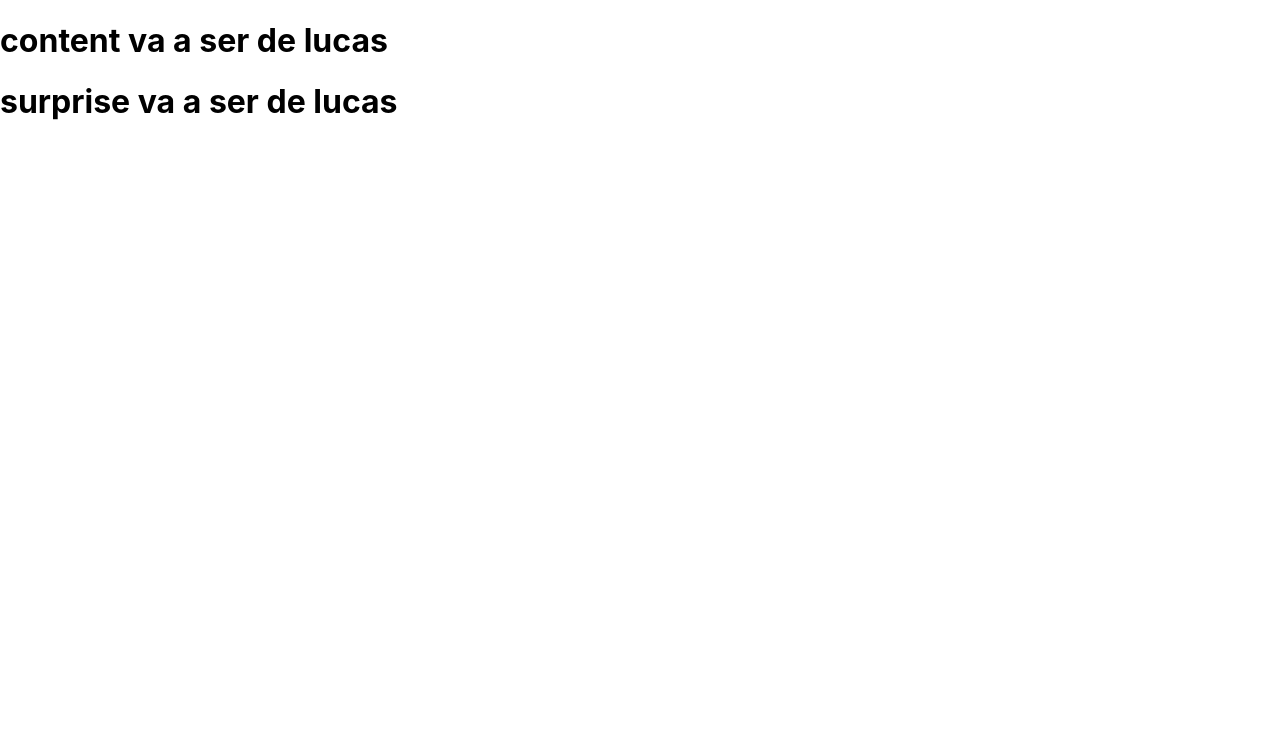
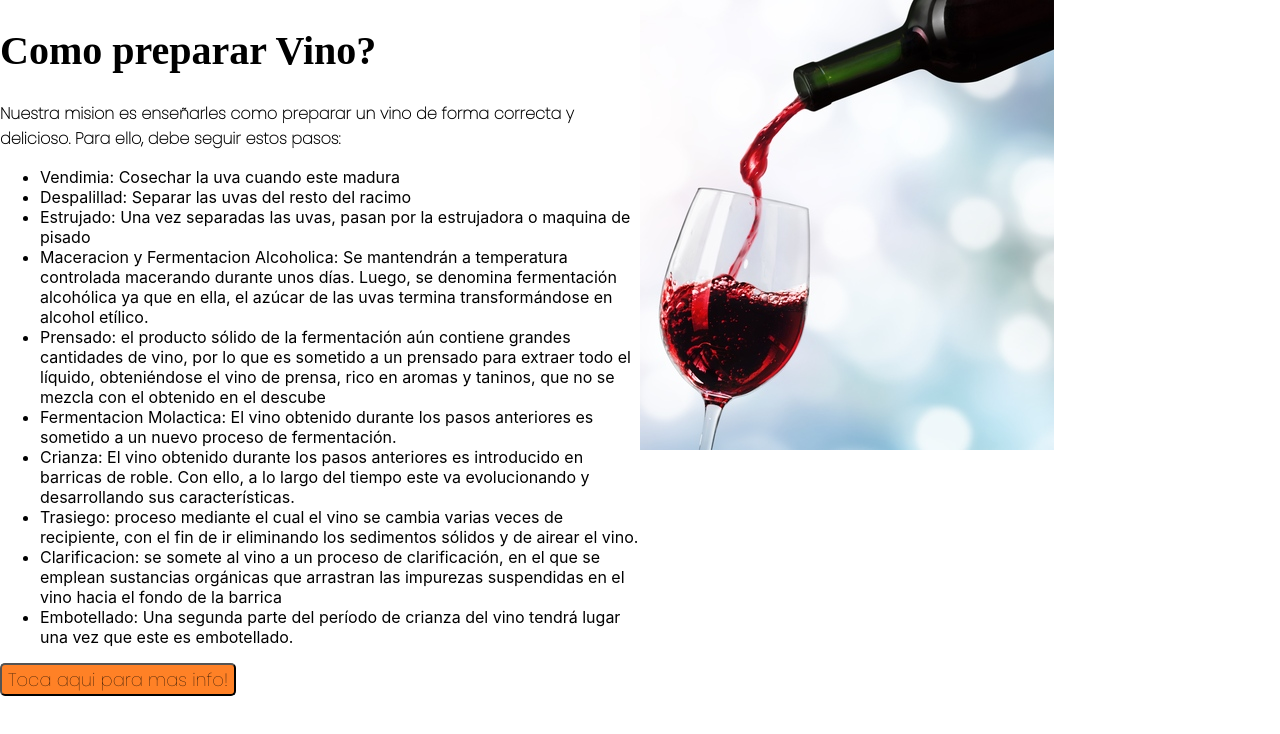
Before and after one commit to Lucas-Funes/Proyecto-Numen-2, a React (Create React App) app in the folder prueba/: page / in a window 1280 px wide. Shown: the top 734 px of the page. Built offline with nearby package versions, Linux system fonts and the light colour scheme.

Commit message:
Nuevos Cambios en Content

```diff
--- a/prueba/src/components/Content/content.css
+++ b/prueba/src/components/Content/content.css
@@ -0,0 +1,34 @@
+@import url("https://fonts.googleapis.com/css2?family=Cormorant+Garamond:wght@300&display=swap");
+@import url("https://fonts.googleapis.com/css2?family=Poppins:wght@100&display=swap");
+
+h1 {
+  font-family: "Cormorant";
+  font-size: 40px;
+}
+
+h3 {
+  font-family: "Poppins";
+  font-size: 16px;
+}
+
+.conteiner {
+  display: grid;
+  grid-template-columns: repeat(2, 1fr);
+  justify-content: space-around;
+}
+
+
+
+.boton {
+  background: #ff8126;
+  border-radius: 5px;
+  font-family: "Poppins";
+  font-size: 18px;
+  line-height: 27px;
+}
+
+
+.conteiner-img {
+  width: 370px;
+  height: 287px;
+}
--- a/prueba/src/components/Content/content.js
+++ b/prueba/src/components/Content/content.js
@@ -1,13 +1,87 @@
 import react from "react";
-import '../Content/content.js'
-import '../../../Images/vinotinto.jpg'
+import "../Content/content.js";
+import Vino from "../../Images/vinotinto.jpg";
+import "../Content/content.css";
 
 const Content = () => {
-    return (
-        <>
-            <h1>content va a ser de lucas</h1>
-        </>
-    );
-}
+  return (
+    <>
+      <div className="conteiner">
+
+        <div ClassName="conteiner-data">
+          <h1>Como preparar Vino?</h1>
+
+          <h3>
+            Nuestra mision es enseñarles como preparar un vino de forma correcta
+            y delicioso. Para ello, debe seguir estos pasos:
+          </h3>
+          <ul>
+            <li>Vendimia: Cosechar la uva cuando este madura</li>
+
+            <li>Despalillad: Separar las uvas del resto del racimo</li>
+
+            <li>
+              Estrujado: Una vez separadas las uvas, pasan por la estrujadora o
+              maquina de pisado
+            </li>
+
+            <li>
+              Maceracion y Fermentacion Alcoholica: Se mantendrán a temperatura
+              controlada macerando durante unos días. Luego, se denomina
+              fermentación alcohólica ya que en ella, el azúcar de las uvas
+              termina transformándose en alcohol etílico.
+            </li>
+
+            <li>
+              Prensado: el producto sólido de la fermentación aún contiene
+              grandes cantidades de vino, por lo que es sometido a un prensado
+              para extraer todo el líquido, obteniéndose el vino de prensa, rico
+              en aromas y taninos, que no se mezcla con el obtenido en el
+              descube
+            </li>
+
+            <li>
+              Fermentacion Molactica: El vino obtenido durante los pasos
+              anteriores es sometido a un nuevo proceso de fermentación.
+            </li>
+
+            <li>
+              Crianza: El vino obtenido durante los pasos anteriores es
+              introducido en barricas de roble. Con ello, a lo largo del tiempo
+              este va evolucionando y desarrollando sus características.
+            </li>
+
+            <li>
+              Trasiego: proceso mediante el cual el vino se cambia varias veces
+              de recipiente, con el fin de ir eliminando los sedimentos sólidos
+              y de airear el vino.
+            </li>
+
+            <li>
+              Clarificacion: se somete al vino a un proceso de clarificación, en
+              el que se emplean sustancias orgánicas que arrastran las impurezas
+              suspendidas en el vino hacia el fondo de la barrica
+            </li>
+
+            <li>
+              Embotellado: Una segunda parte del período de crianza del vino
+              tendrá lugar una vez que este es embotellado.
+            </li>
+          </ul>
+          <button className ="boton">
+            Toca aqui para mas info!
+          </button>
+        </div>
+
+        <div className="conteiner-img">
+          <img src={Vino} />
+        </div>
+
+      </div>
+
+
+    </>
+  );
+};
 
 export default Content;
--- a/prueba/src/components/Surprise/surprise.js
+++ b/prueba/src/components/Surprise/surprise.js
@@ -4,7 +4,7 @@ import '../Surprise/surprise.css'
 const Surprise = () => {
     return (
         <>
-            <h1>surprise va a ser de lucas</h1>
+
         </>
     );
 }
```
Also changed, not shown: prueba/src/Images/vinotinto.jpg (renamed from prueba/Images/vinotinto.jpg).
